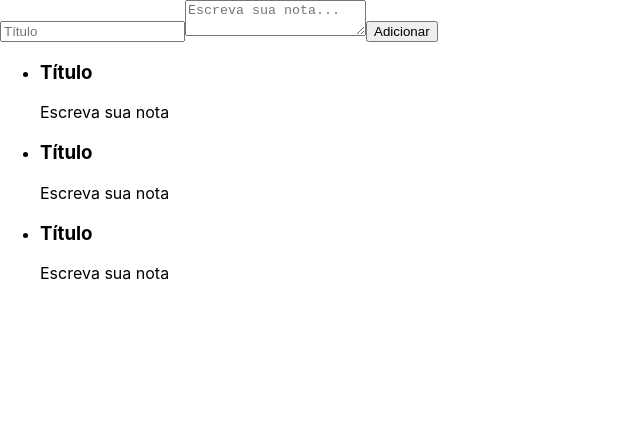
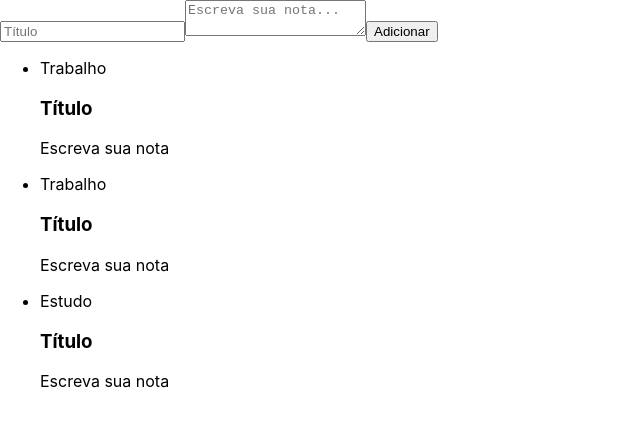
Before and after one commit to Guimrl/react-notes, a React (Create React App) app: page / in a window 1280 px wide. Shown: the top 426 px of the page, without its empty margins (0-640 px from the left). Built offline with nearby package versions, Linux system fonts and the light colour scheme; the HTML template or start-up script is replaced by a standard one.

Commit message:
insert js code on jsx

```diff
--- a/src/components/ListaDeNotas.jsx
+++ b/src/components/ListaDeNotas.jsx
@@ -2,18 +2,18 @@ import React, { Component } from "react";
 import CardNota from "./CardNota";
 
 class ListaDeNotas extends Component {
+
     render() {
         return (
             <ul>
-                <li>
-                    <CardNota/>
-                </li>
-                <li>
-                    <CardNota/>
-                </li>
-                <li>
-                    <CardNota/>
-                </li>
+                {Array.of("Trabalho", "Trabalho", "Estudo").map((categoria) => {
+                    return (
+                        <li>
+                            <div>{categoria}</div>
+                            <CardNota />
+                        </li>
+                    )
+                })}
             </ul>
         );
     }
```
